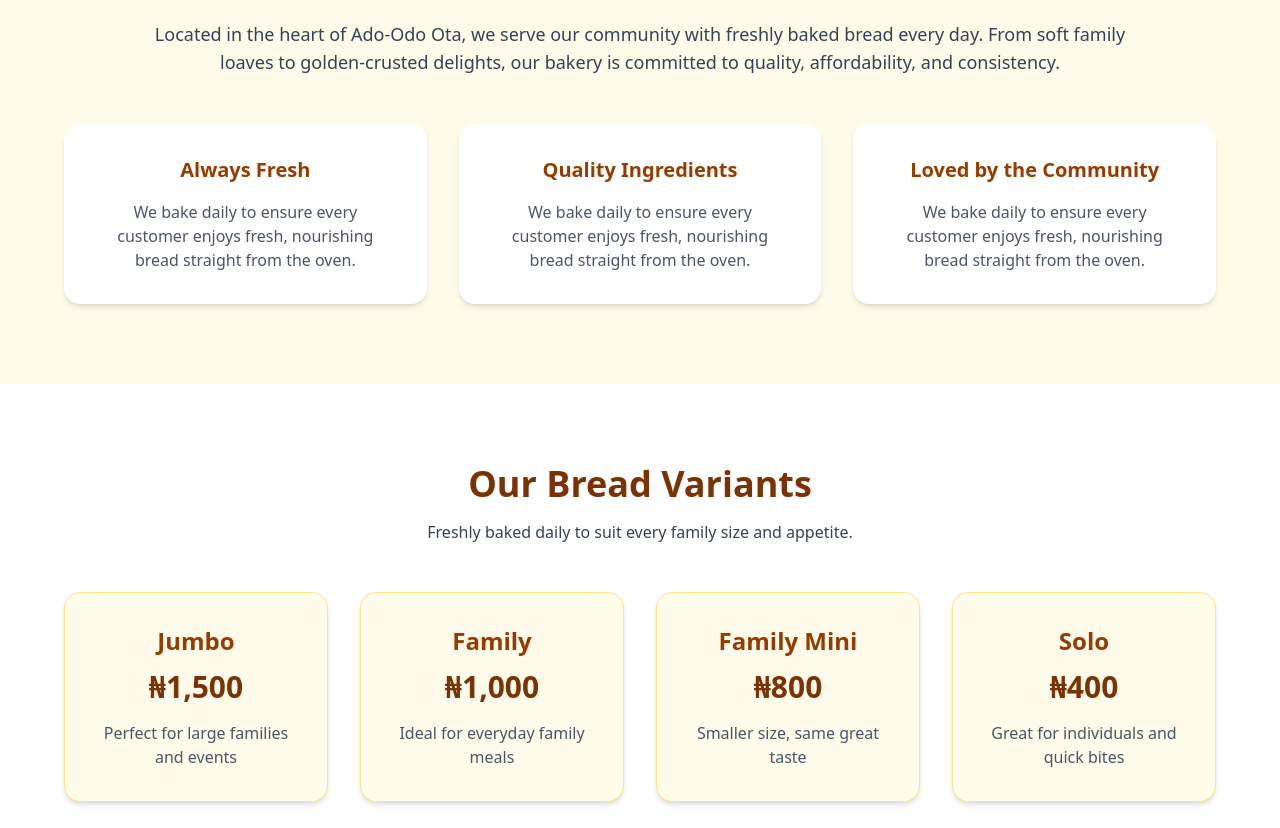
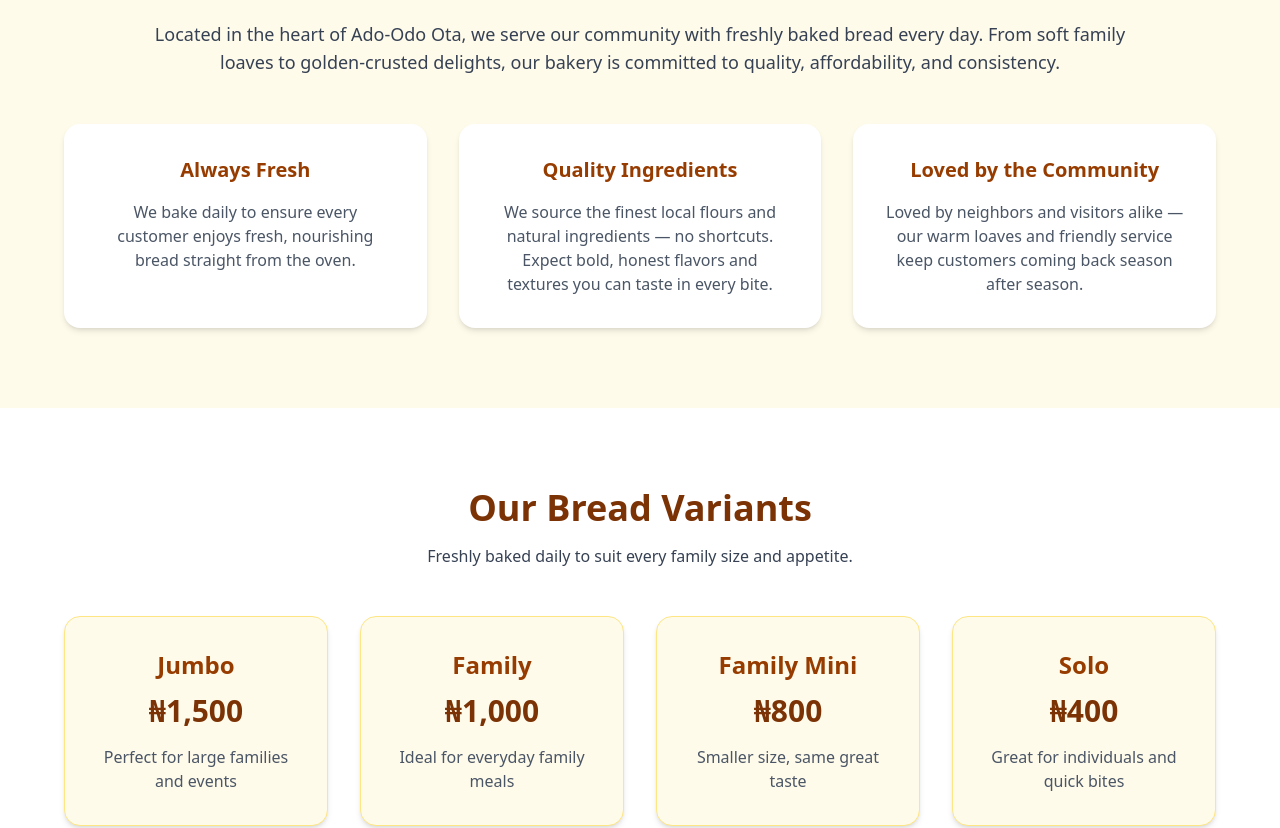
Before and after one commit to Fattylee/peace-bake, a Next.js app: page / in a window 1280 px wide. Shown: the part 764-1592 px from the top of the page. Built offline with nearby package versions, Linux system fonts and the light colour scheme.

Commit message:
feat: enhance components with dark mode styles and improve text visibility

```diff
--- a/app/components/AboutSection.tsx
+++ b/app/components/AboutSection.tsx
@@ -17,13 +17,29 @@ export default function AboutSection() {
           (item, index) => (
             <div
               key={index}
-              className="bg-white dark:bg-slate-800 p-8 rounded-2xl shadow-md text-center"
+              className="bg-white dark:bg-slate-800 p-8 rounded-2xl shadow-md text-center transition-colors"
             >
-              <h3 className="text-xl font-semibold text-amber-800">{item}</h3>
-              <p className="mt-4 text-gray-600">
-                We bake daily to ensure every customer enjoys fresh, nourishing
-                bread straight from the oven.
-              </p>
+              <h3 className="text-xl font-semibold text-amber-800 dark:text-amber-200">
+                {item}
+              </h3>
+              {index === 0 ? (
+                <p className="mt-4 text-gray-600 dark:text-gray-300">
+                  We bake daily to ensure every customer enjoys fresh,
+                  nourishing bread straight from the oven.
+                </p>
+              ) : index === 1 ? (
+                <p className="mt-4 text-gray-600 dark:text-gray-300">
+                  We source the finest local flours and natural ingredients — no
+                  shortcuts. Expect bold, honest flavors and textures you can
+                  taste in every bite.
+                </p>
+              ) : (
+                <p className="mt-4 text-gray-600 dark:text-gray-300">
+                  Loved by neighbors and visitors alike — our warm loaves and
+                  friendly service keep customers coming back season after
+                  season.
+                </p>
+              )}
             </div>
           )
         )}
--- a/app/components/BulkOrdersSection.tsx
+++ b/app/components/BulkOrdersSection.tsx
@@ -54,7 +54,7 @@ export default function BulkOrdersSection() {
           <h2 className="text-4xl font-bold text-amber-900 dark:text-amber-300 mb-4">
             Bulk & Business Orders
           </h2>
-          <p className="text-gray-600 text-lg">
+          <p className="text-gray-600 text-lg dark:text-gray-300">
             Grow your business with Peace Bake Bakery
           </p>
         </div>
--- a/app/components/HeroSection.tsx
+++ b/app/components/HeroSection.tsx
@@ -45,7 +45,7 @@ export default function HeroSection() {
             </a>
             <a
               href="#location"
-              className="border border-amber-700 text-amber-800 px-6 py-3 rounded-xl hover:bg-amber-100 transition"
+              className="border border-amber-700 text-amber-800 px-6 py-3 rounded-xl hover:bg-amber-100 transition dark:border-amber-200 dark:text-amber-200 dark:hover:bg-slate-700"
             >
               Visit Us
             </a>
--- a/app/components/SubscriptionPlans.tsx
+++ b/app/components/SubscriptionPlans.tsx
@@ -59,7 +59,7 @@ export default function SubscriptionPlans() {
           <h2 className="text-4xl font-bold text-amber-900 dark:text-amber-300 mb-4">
             Bread Subscriptions
           </h2>
-          <p className="text-gray-600 text-lg">
+          <p className="text-gray-600 text-lg dark:text-gray-300">
             Get fresh bread delivered weekly at discounted prices
           </p>
         </div>
--- a/app/components/TestimonialsSection.tsx
+++ b/app/components/TestimonialsSection.tsx
@@ -42,7 +42,7 @@ export default function TestimonialsSection() {
           <h2 className="text-4xl font-bold text-amber-900 dark:text-amber-300 mb-4">
             What Our Customers Say
           </h2>
-          <p className="text-gray-600 text-lg">
+          <p className="text-gray-600 text-lg dark:text-gray-300">
             Trusted by individuals, businesses, and communities
           </p>
         </div>
```
